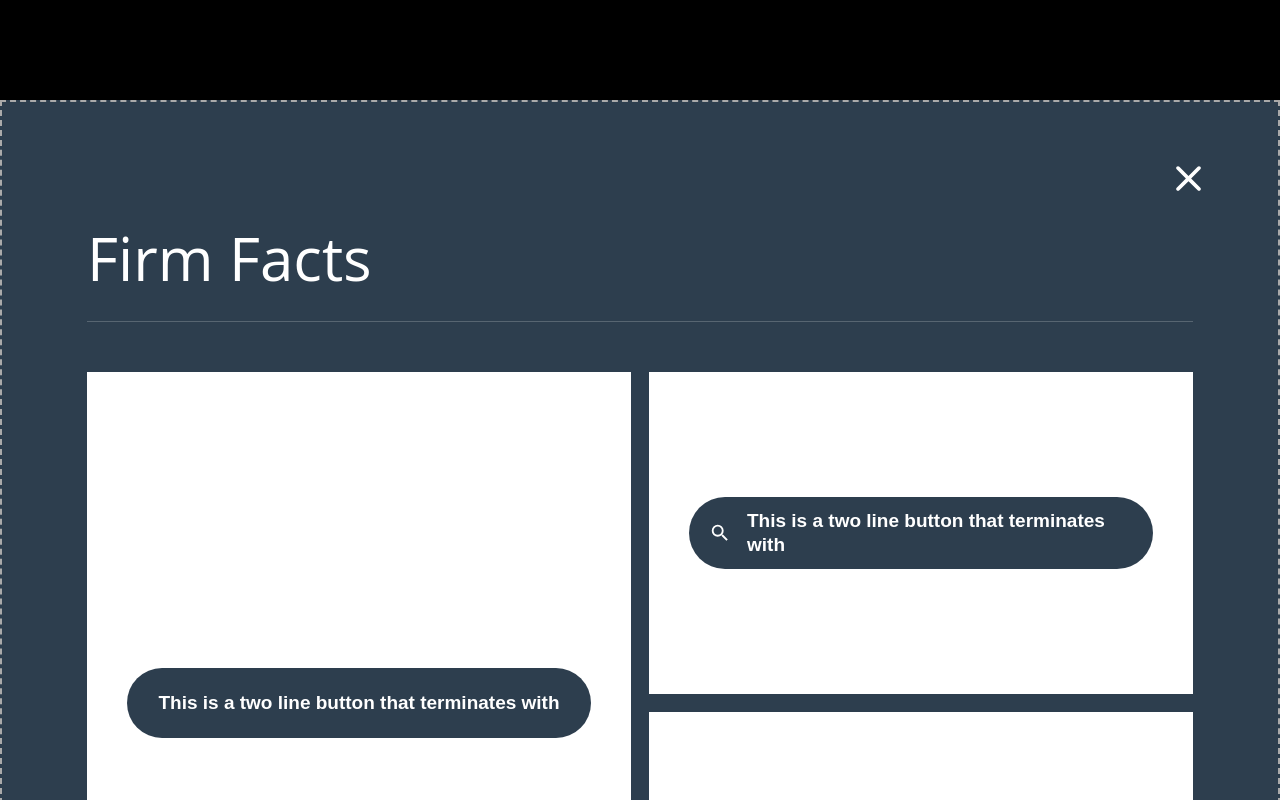
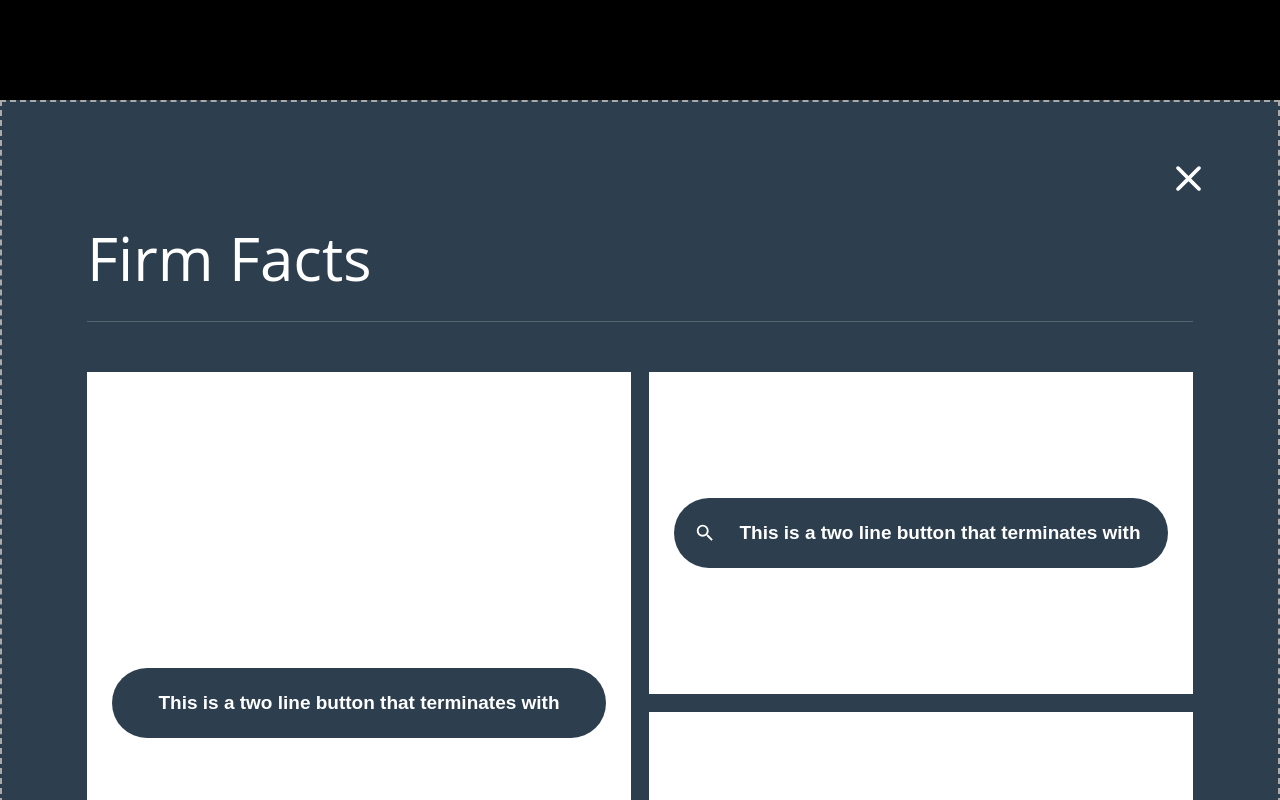
Before and after one commit to jhonnovax/react-components-scss-modules, a React (Create React App) app: page / in a window 1280 px wide. Shown: the top 800 px of the page. Built offline with nearby package versions, Linux system fonts and the light colour scheme.

Commit message:
Refactored card stytles padding

```diff
--- a/src/components/firm-facts/firm-facts-card/firm-facts-card.module.scss
+++ b/src/components/firm-facts/firm-facts-card/firm-facts-card.module.scss
@@ -7,7 +7,7 @@
 	text-align: center;
 	min-height: 322px;
 	cursor: pointer;
-	padding: 50px 25px;
+	padding: 35px 10px;
 
 	&.default {
 		background-color: var(--light-color);
```
